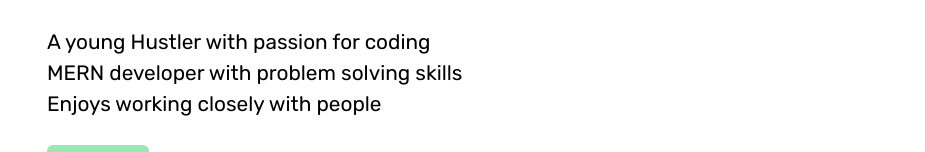
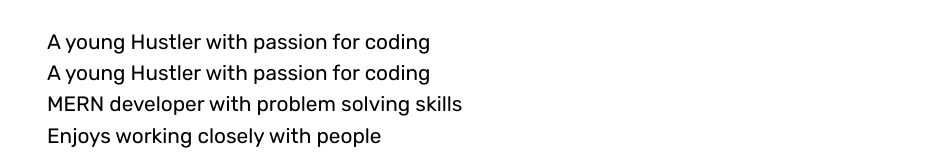
Before and after one commit to Pradeep7976/Portfolio_Client, a React (Create React App) app: page / in a window 1280 px wide. Shown: the part 429-581 px from the top of the page, without its empty margins (289-1214 px from the left). Built offline with nearby package versions, Linux system fonts and the light colour scheme.

Commit message:
Check changes

```diff
--- a/src/components/Header/Header.jsx
+++ b/src/components/Header/Header.jsx
@@ -8,8 +8,6 @@ function Header() {
   const savefile = (e) => {
     const Url = "https://pradeep-l.herokuapp.com/download";
     axios({
-
-
       url: Url,
       method: "GET",
       responseType: "blob",
@@ -37,6 +35,7 @@ function Header() {
       <br />
       <br />
       <p className="dsp">A young Hustler with passion for coding</p>
+      <p className="dsp">A young Hustler with passion for coding</p>
       <p className="dsp">MERN developer with problem solving skills</p>
       <p className="dsp">Enjoys working closely with people</p>
       <br />
```
